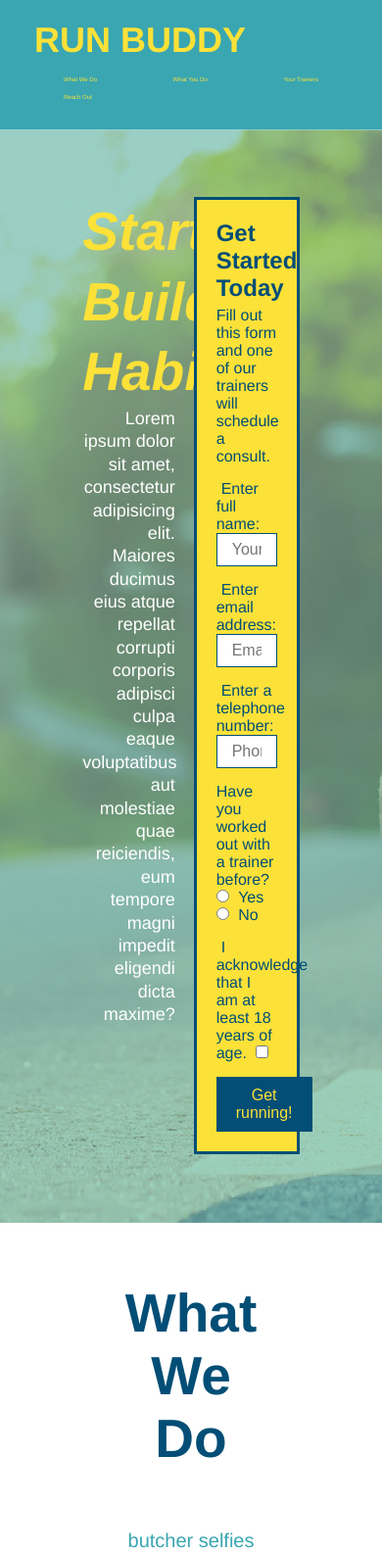
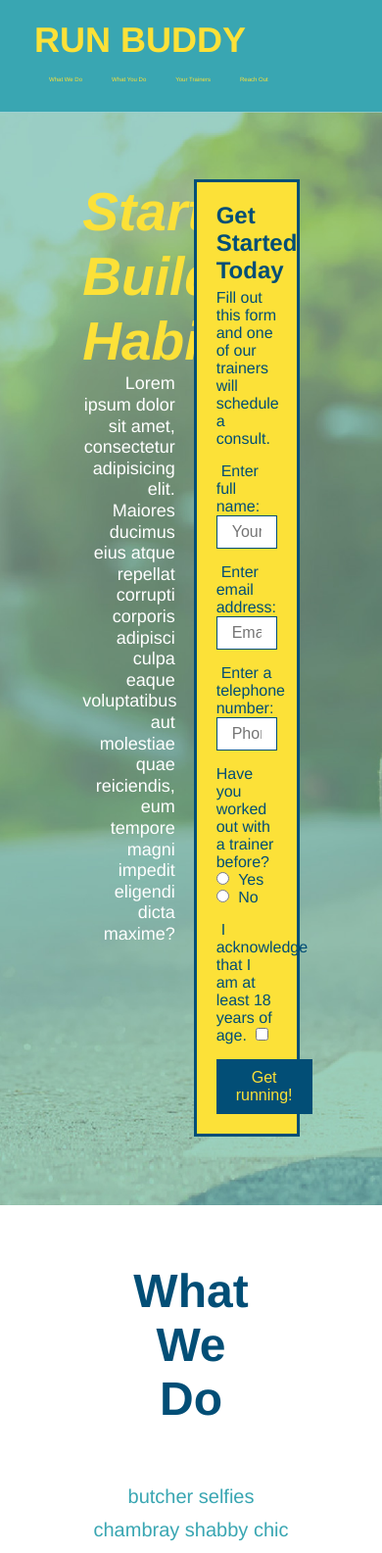
Before and after one commit to austingilmora/Run-Buddy, a plain HTML site: page index.html in a window 390 px wide. Shown: the top 1585 px of the page at 98% size. Drawn offline with Linux system fonts and the light colour scheme.

Commit message:
addded empty media queries to CSS

```diff
--- a/assets/css/style.css
+++ b/assets/css/style.css
@@ -9,6 +9,8 @@ body {
     color: #39a6b2;
 }
 
+
+/* HEADER AND NAV STYLING BEGINS */
 
 header {
     display: flex;
@@ -43,11 +45,14 @@ header nav ul {
 }
 
 header nav ul li a {
-    margin: 0 30px;
+    padding: 10px 15px;
     font-weight: lighter;
     font-size: 1.55vw;
 }
+/* HEADER AND NAV STYLING ENDS */
 
+
+/* FOOTER STYLING BEGINS */
 footer {
     display: flex;
     justify-content: space-between;
@@ -71,11 +76,15 @@ footer div {
 footer a {
     color: #024e76;
 }
+/* FOOTER STYLING ENDS */
 
+
+/* STYLES THE SECTION TAGS */
 section {
     padding: 60px;
 }
 
+/* HERO STYLING START */
 .hero {
     background-image: url("../images/hero-bg.jpg");
     background-size: cover;
@@ -83,6 +92,7 @@ section {
     display: flex;
     justify-content: center;
     flex-wrap: wrap;
+    align-items: flex-start;
 }
 
 .hero-cta {
@@ -91,7 +101,7 @@ section {
     margin: 3.5%;
     color: #fff;
     font-size: 18px;
-    line-height: 1.3;
+    line-height: 1.2;
 }
 
 .hero-cta h2 {
@@ -141,7 +151,10 @@ section {
     padding: 10px 20px;
     font-size: 16px;
 }
+/* HERO STYLING ENDS */
 
+
+/* WHAT WE DO STYLING BEGINS */
 .intro p {
     line-height: 1.7;
     color: #39a6b2;
@@ -150,7 +163,10 @@ section {
     margin: 0 auto;
     text-align: center;
 }
+/* WHAT WE DO STYLING ENDS */
 
+
+/* WHAT YOU DO STYLING BEGINS */
 .steps {
     background: #fce138;
 }
@@ -202,9 +218,12 @@ section {
     line-height: 1.5;
     color: #024e76;
 }
+/* WHAT YOU DO STYLING ENDS */
 
+
+/* SECTION TITLE STYLING BEGINS */
 .section-title {
-    font-size: 55px;
+    font-size: 48px;
     color: #024e76;
     margin-bottom: 35px;
     padding-bottom: 20px;
@@ -220,7 +239,10 @@ section {
 .secondary-border {
     border-color: #39a6b2;
 }
+/* SECTION TITLE STYLING ENDS */
 
+
+/* MEET THE TRAINERS STYLING BEGINS */
 .trainers {
     width: 100%;
     margin: 0 auto;
@@ -267,7 +289,10 @@ section {
     font-size: 17px;
 
 }
+/* MEET THE TRAINERS STYLING ENDS */
 
+
+/* REACH OUT STYLING BEGINS */
 .contact {
     background: #024e76;
 }
@@ -289,6 +314,10 @@ section {
 
 .contact-info div {
     color: white;
+}
+
+.contact-info iframe {
+    height: 400px;
 }
 
 .contact-info h3 {
@@ -327,7 +356,24 @@ section {
     padding: 15px 0;
     font-size: ;
 }
+/* REACH OUT STYLING ENDS */
+
 
 .flex-row {
     display: flex;
 }
+
+/* MEDIA QUERY FOR SMALL DESKTOPS AND SMALLER */
+@media screen and (max-width: 980px) {
+
+}
+
+/* MEDIA QUERY FOR TABLETS AND SMALLER */
+@media screen and (max-width: 768px) {
+
+}
+
+/* MEDIA QUERY FOR MOBILE PHONES AND SMALLER */
+@media screen and (max-width: 575px) {
+
+}
--- a/index.html
+++ b/index.html
@@ -4,6 +4,7 @@
         <meta charset="UTF-8" />
         <title>Run Buddy</title>
         <link rel="stylesheet" href="./assets/css/style.css" />
+        <meta name="viewport" content="width=device-width, initial-scale=1.0" />
     </head>
     <body>
         <!-- -->
```
Also changed, not shown: privacy-policy.html (+1 -0 lines).
